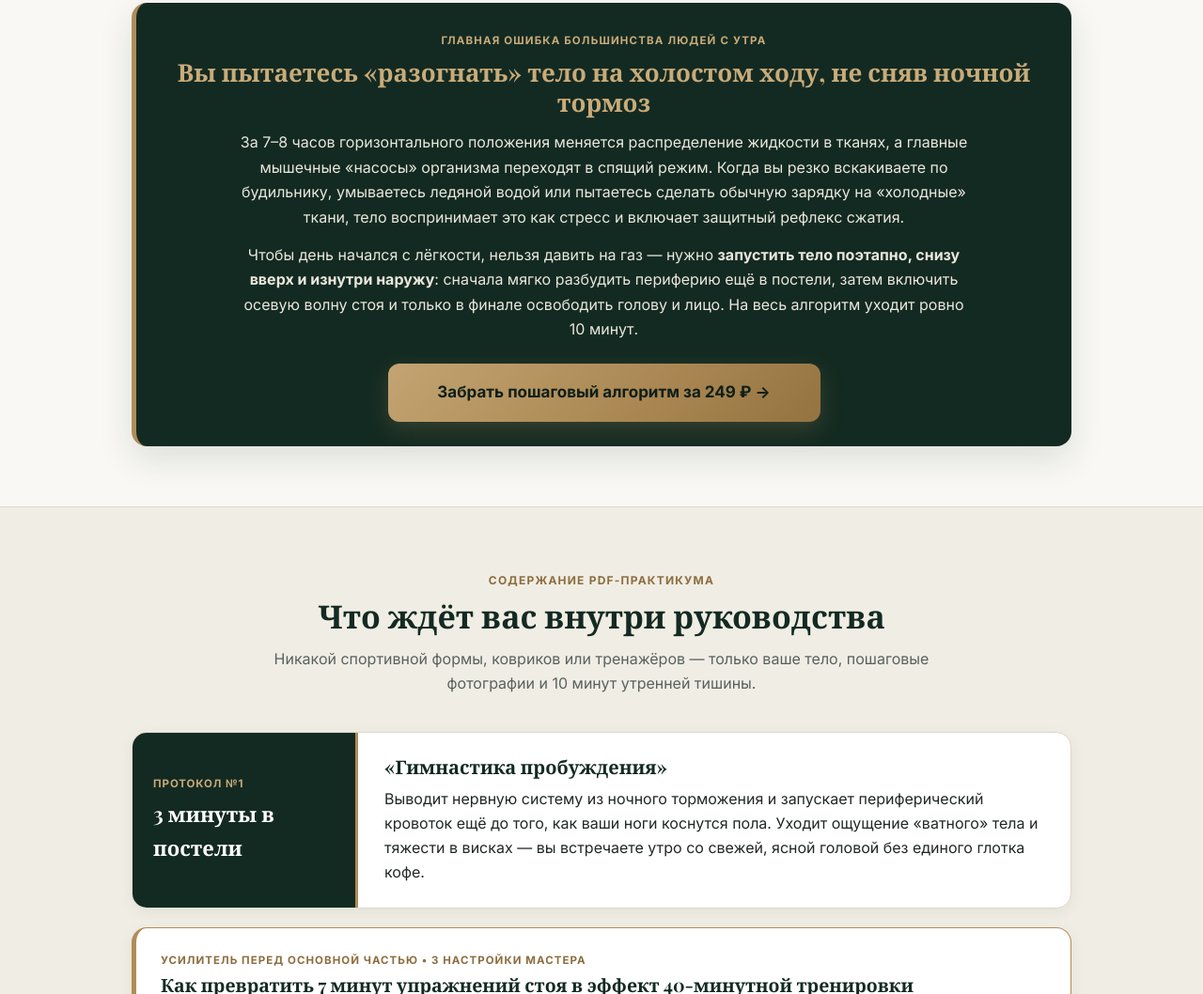
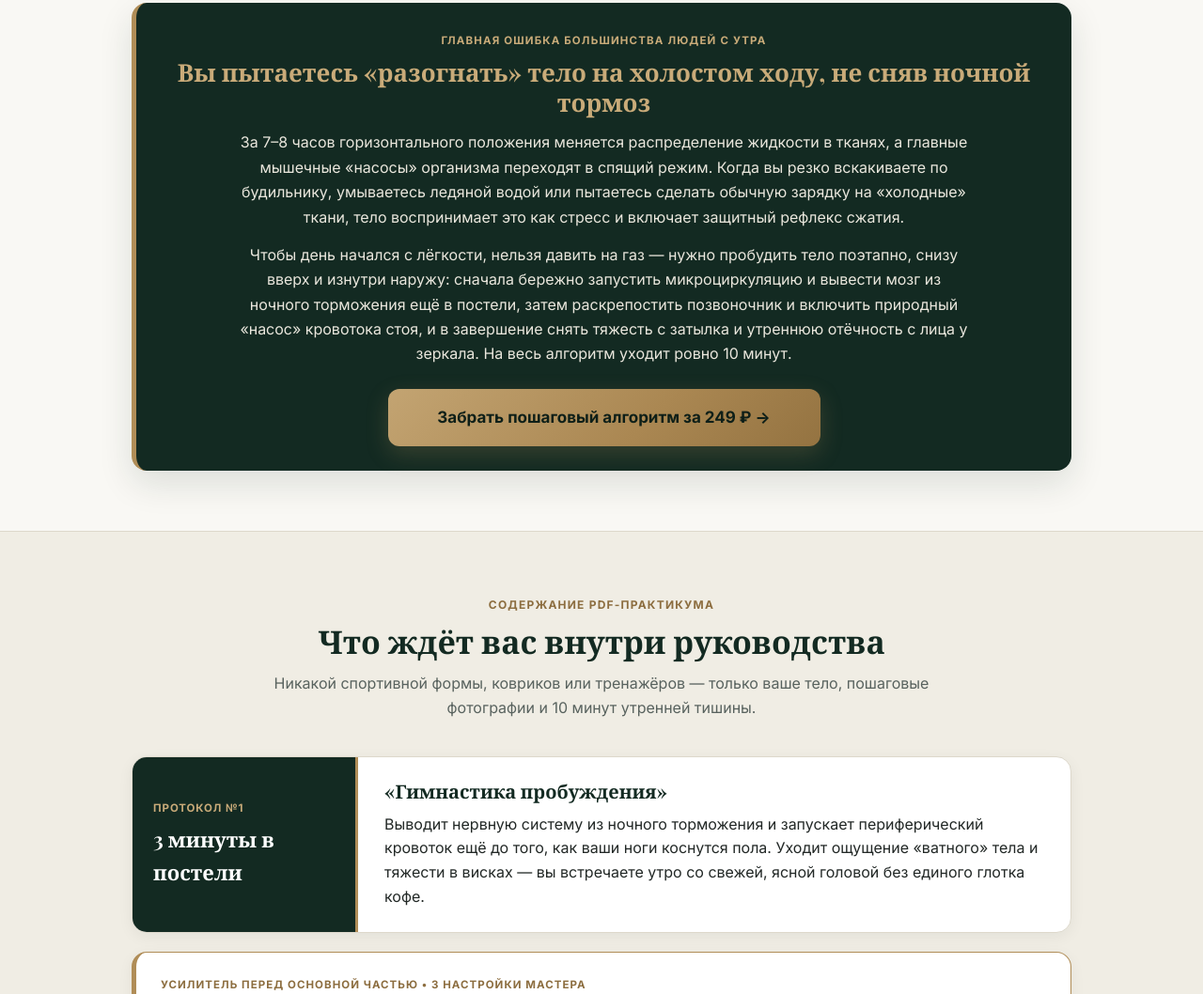
Before and after one commit to kynfy555/voevoda-site, a plain HTML site: page utro_voevoda.html in a window 1280 px wide. Shown: the part 1606-2664 px from the top of the page at 94% size. Drawn offline with nearby package versions, Linux system fonts and the light colour scheme; a web font is replaced by a local one.

Commit message:
Update utro_voevoda.html

```diff
--- a/utro_voevoda.html
+++ b/utro_voevoda.html
@@ -1222,7 +1222,7 @@
           За 7–8 часов горизонтального положения меняется распределение жидкости в тканях, а главные мышечные «насосы» организма переходят в спящий режим. Когда вы резко вскакиваете по будильнику, умываетесь ледяной водой или пытаетесь сделать обычную зарядку на «холодные» ткани, тело воспринимает это как стресс и включает защитный рефлекс сжатия.
         </p>
         <p style="max-width: 780px; margin: 0 auto 24px; font-size: 16px; line-height: 1.65;">
-          Чтобы день начался с лёгкости, нельзя давить на газ — нужно <strong>запустить тело поэтапно, снизу вверх и изнутри наружу</strong>: сначала мягко разбудить периферию ещё в постели, затем включить осевую волну стоя и только в финале освободить голову и лицо. На весь алгоритм уходит ровно 10 минут.
+          Чтобы день начался с лёгкости, нельзя давить на газ — нужно пробудить тело поэтапно, снизу вверх и изнутри наружу: сначала бережно запустить микроциркуляцию и вывести мозг из ночного торможения ещё в постели, затем раскрепостить позвоночник и включить природный «насос» кровотока стоя, и в завершение снять тяжесть с затылка и утреннюю отёчность с лица у зеркала. На весь алгоритм уходит ровно 10 минут.
         </p>
         <a href="https://app.lava.top/products/faff982f-087a-4112-aa1f-8a85ca3f7c25" target="_blank" rel="noopener" class="btn-cta" style="max-width: 460px;">
           <span>Забрать пошаговый алгоритм за 249&nbsp;₽&nbsp;→</span>
```
